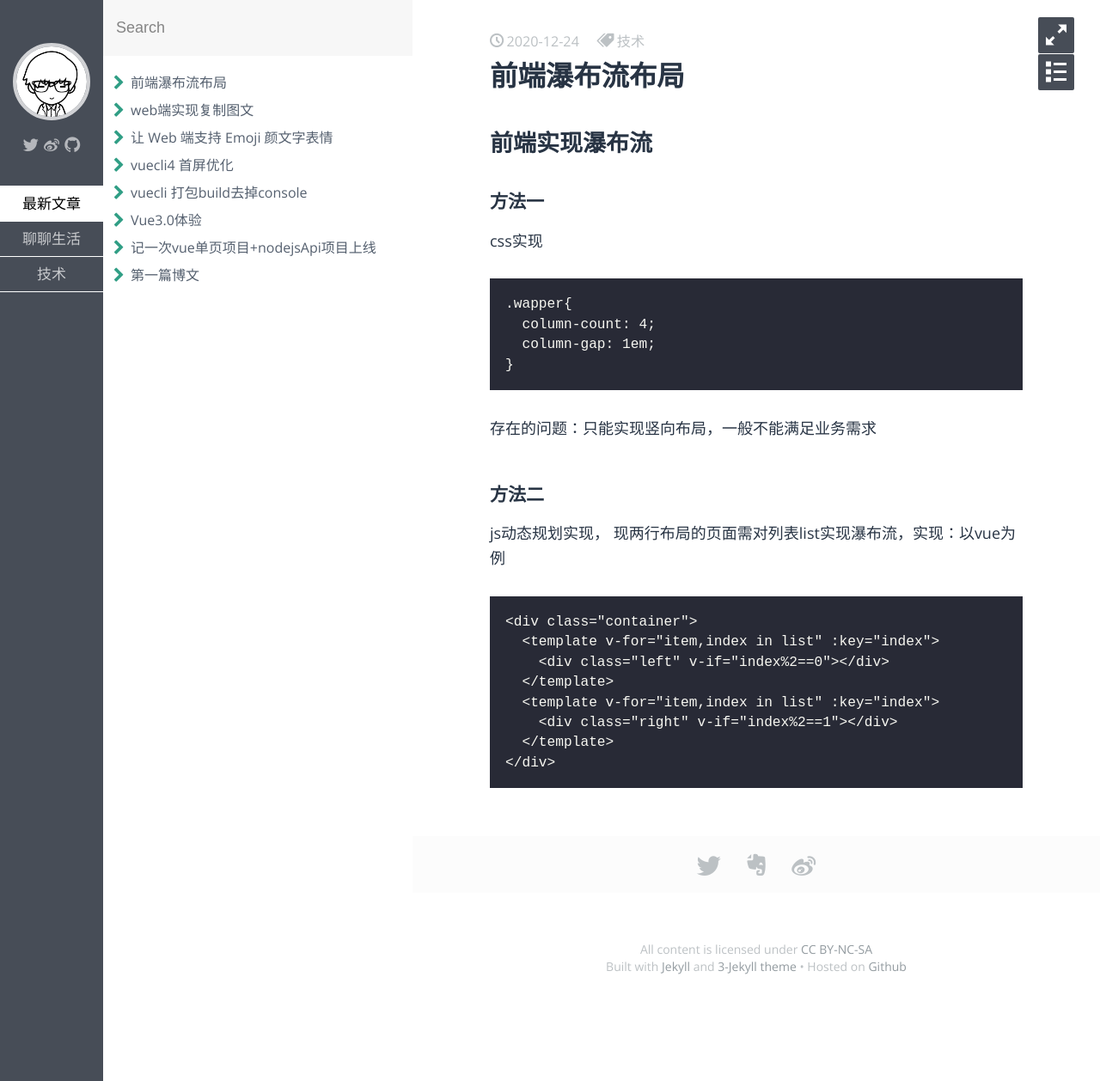
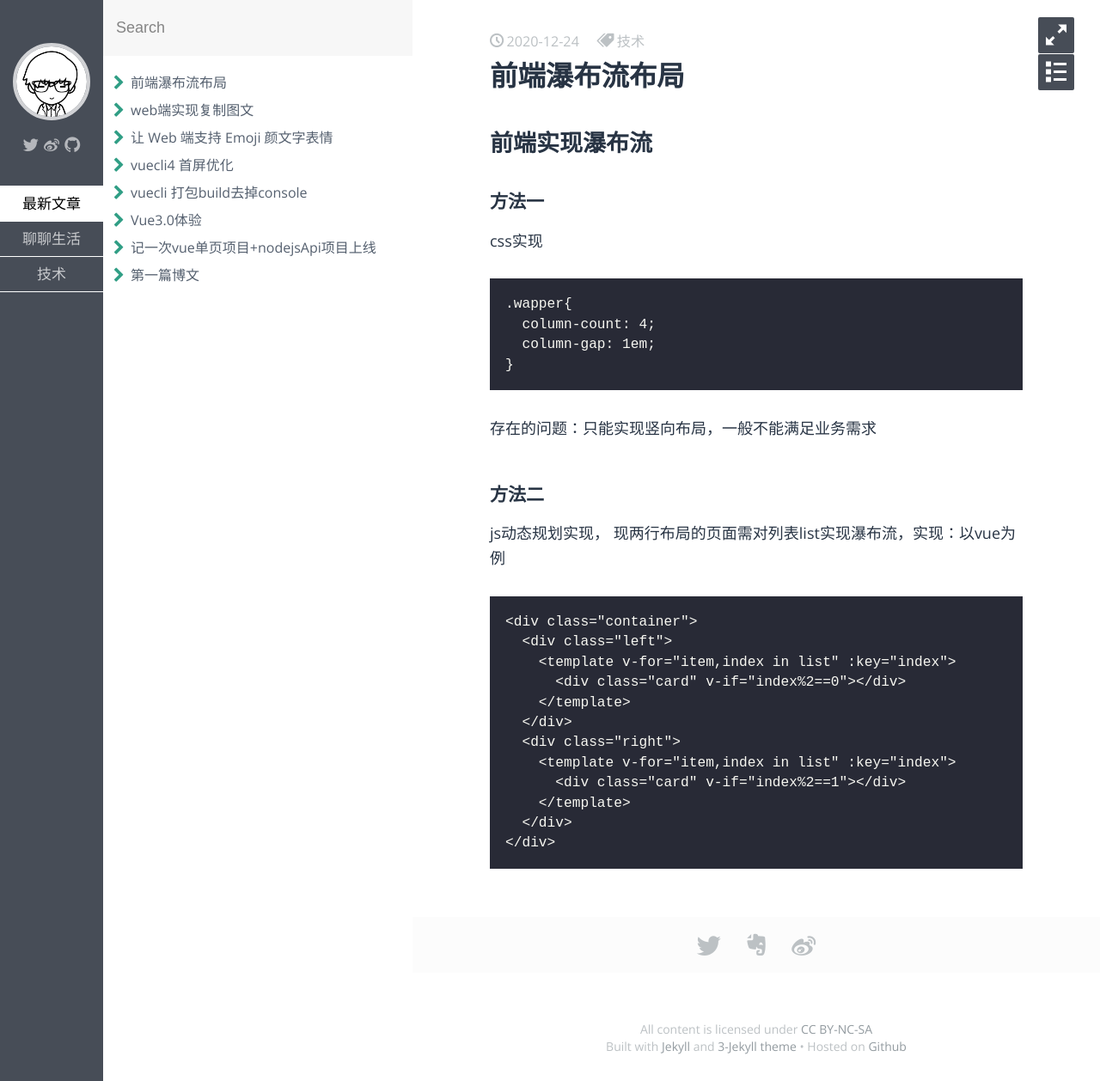
Before and after one commit to woyehaizaixiang/woyehaizaixiang.github.io, a Jekyll site: the page built from _posts/skill/2020-12-24-瀑布流布局.md, in a window 1280 px wide. Shown: the whole page at 86% size. Built offline with Jekyll 4.4.1, drawn with Linux system fonts in a browser that asks for light colours; some web fonts are replaced.

Commit message:
前端瀑布流布局

````diff
--- a/_posts/skill/2020-12-24-瀑布流布局.md
+++ b/_posts/skill/2020-12-24-瀑布流布局.md
@@ -24,11 +24,15 @@ js动态规划实现，
 现两行布局的页面需对列表list实现瀑布流，实现：以vue为例
 ```
 <div class="container">
-  <template v-for="item,index in list" :key="index">
-    <div class="left" v-if="index%2==0"></div>
-  </template>
-  <template v-for="item,index in list" :key="index">
-    <div class="right" v-if="index%2==1"></div>
-  </template>
+  <div class="left">
+    <template v-for="item,index in list" :key="index">
+      <div class="card" v-if="index%2==0"></div>
+    </template>
+  </div>
+  <div class="right">
+    <template v-for="item,index in list" :key="index">
+      <div class="card" v-if="index%2==1"></div>
+    </template>
+  </div>
 </div>
 ```
````
